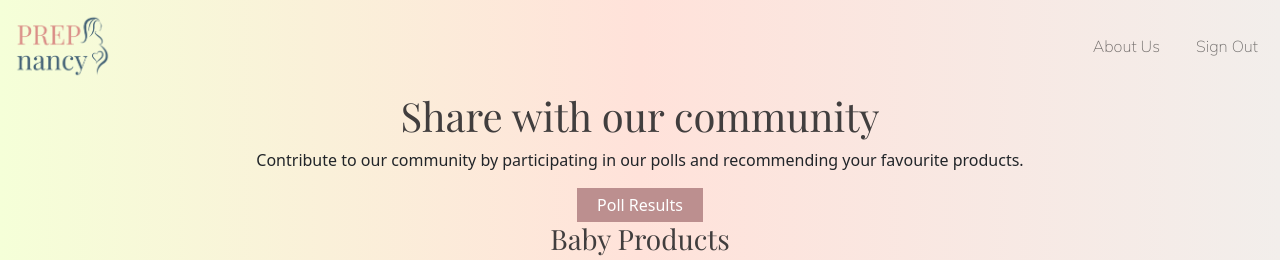
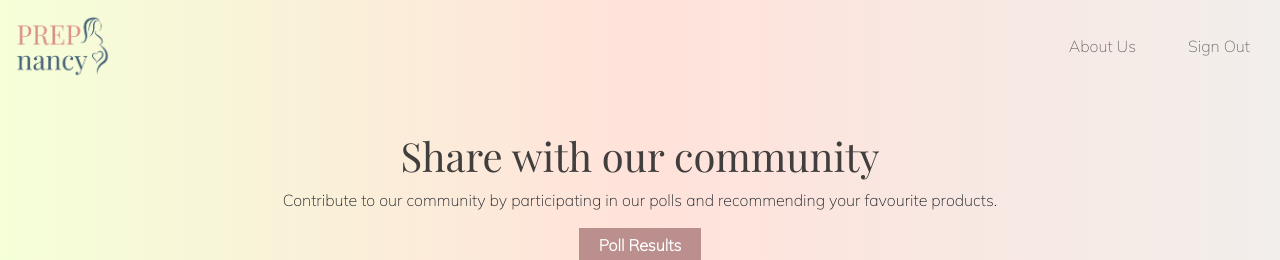
Before and after one commit to maegancp/maegancp.github.io, a PHP site: page /bulletin/bulletin.html in a window 1280 px wide. Shown: the top 260 px of the page. Run offline with PHP 8.4, Linux system fonts and the light colour scheme.

Commit message:
styling and linking

```diff
--- a/bulletin/bulletin.css
+++ b/bulletin/bulletin.css
@@ -80,7 +80,7 @@ body {
   width: 100%;
   text-align: center;
   color: whitesmoke;
-  background-color: whitesmoke;
+  background-color: rgb(255, 254, 254);
   box-shadow: 0 1px 1px rgba(0, 0, 0, 0.1), 0 2px 2px rgba(0, 0, 0, 0.1), 0 4px 4px rgba(0, 0, 0, 0.1), 0 8px 8px rgba(0, 0, 0, 0.1), 0 16px 16px rgba(0, 0, 0, 0.1);
 }
 @media (min-width: 600px) {
@@ -349,12 +349,13 @@ h3 {
   font-family: "Playfair Display", serif;
   color: rgb(65, 62, 62);
   text-align: center;
-  margin-top: 20vh;
+  margin-top: 10vh;
 }
 
 p {
   margin-bottom: 10vh;
   text-align: center;
+  font-family: "Mulish", sans-serif;
 }
 
 .center {
--- a/bulletin/bulletin.html
+++ b/bulletin/bulletin.html
@@ -29,37 +29,37 @@
       </a>
           <ul class="navbar-nav hstack">
             <li class="nav-item me-3">
-                <a class="nav-link" aria-current="page" href="../aboutus.html">About Us</a>
+                <a style="padding: 8px;" class="nav-link" aria-current="page" href="../aboutus.html">About Us</a>
             </li>
             <li class="nav-item">
-                <a class="nav-link" href="../index.html">Sign Out</a>
+                <a style="padding: 8px;" class="nav-link" href="../index.html">Sign Out</a>
             </li>
           </ul>
   </nav>
 
       <!-- <div class="body"> -->
           <div class="textbox1" style="text-align:center;">
-                <h1>Share with our community</h1>
-                <p>Contribute to our community by participating in our polls and recommending your favourite products. </p>
-                <button type="button" class="button"><a href="bulletinresult.html" style="color:white; text-decoration:none; margin-bottom:10vh;">Poll Results</a></button>
+                <h1 style="margin-top:5vh;">Share with our community</h1>
+                <p style="font-family: 'Mulish', sans-serif;">Contribute to our community by participating in our polls and recommending your favourite products. </p>
+                <button type="button" class="button"><a href="bulletinresult.html" style="color:white; text-decoration:none; margin-bottom:10vh; font-family: 'Mulish', sans-serif; font-weight:bold;">Poll Results</a></button>
           </div>
           <div class="container-fluid" id="app">
-                <h3>Baby Products</h3>
+                <h3 style="margin-top:10vh;">Baby Products</h3>
                 <div class="row pageContent center">
 
-                    <div class="card1 card col-3">
+                    <div class="card1 card col-3" style="margin-right: 10px; height:300px;">
                         <div class="content">
                             <h2 class="title"> Baby Pacifier</h2>
                             <button class="btnn" onclick="choosing('babypacifier')">take a poll</button>
                         </div>
                     </div>
-                    <div class="card1 card col-3">
+                    <div class="card1 card col-3" style="margin-right: 10px; height:300px;">
                         <div class="content">
                             <h2 class="title">Milk Bottle</h2>
                             <button class="btnn" onclick="choosing('milkbottle')">take a poll</button>
                         </div>
                     </div>
-                    <div class="card1 card col-3">
+                    <div class="card1 card col-3" style=" height:300px;">
                         <div class="content">
                             <h2 class="title">Pram</h2>
                             <button class="btnn" onclick="choosing('pram')">take a poll</button>
@@ -69,7 +69,7 @@
 
                 <h3>Body Care</h3>
                 <div class="row pageContent center">
-                    <div class="card2 card col-3">
+                    <div class="card2 card col-3" style="margin-right: 10px; height:300px;">
                         <div class="content">
                             <h2 class="title">Stretch Marks</h2>
                             <button class="btnn" onclick="choosing('stretchmark')">take a poll</button>
@@ -77,7 +77,7 @@
                         <!-- <img src="../img/stretch marks.png" alt="stretchmark" onclick="choosing('stretchmark')"> <br>
                         <a href="quiz.html?topic=stretchmark">Stretch Mark</a>  -->
                     </div>
-                    <div class="card2 card col-3">
+                    <div class="card2 card col-3" style="margin-right: 10px; height:300px;">
                         <div class="content">
                             <h2 class="title">Vitamins</h2>
                             <button class="btnn" onclick="choosing('vitamin')">take a poll</button>
@@ -86,7 +86,7 @@
                     </div>
                     <!-- <img src="../img/vitamins.png" alt="vitamin" onclick="choosing('vitamin')"> <br> <a href="quiz.html?topic=vitamin">Vitamin</a>  -->
 
-                <div class="card2 card col-3">
+                <div class="card2 card col-3" style="height:300px;">
                     <div class="content">
                         <h2 class="title">Body Oils</h2>
                         <button class="btnn" onclick="choosing('bodyoil')">take a poll</button>
@@ -109,10 +109,12 @@
                                       <li><a href="">Support</a></li>
                                   </ul>
 
-                                    <span class="nav-item"><a href="" class="nav-link"><i class="fa fa-facebook fa-lg"></i></a></span>
-                                    <span class="nav-item"><a href="" class="nav-link"><i class="fa fa-twitter fa-lg"></i></a></span>
-                                    <span class="nav-item"><a href="" class="nav-link"><i class="fa fa-github fa-lg"></i></a></span>
-                                    <span class="nav-item"><a href="" class="nav-link"><i class="fa fa-instagram fa-lg"></i></a></span>
+                                    <div style="color: rgb(65, 62, 62, 0.7); padding: 8px;">
+                                        <span class="nav-item"><a href="" class="nav-link" style="display:inline-block;margin-right: 10px;"><i class="fa fa-facebook fa-lg"></i></a></span>
+                                        <span class="nav-item"><a href="" class="nav-link" style="display:inline-block;margin-right: 10px;"><i class="fa fa-twitter fa-lg"></i></a></span>
+                                        <span class="nav-item"><a href="" class="nav-link" style="display:inline-block;margin-right: 10px;"><i class="fa fa-github fa-lg"></i></a></span>
+                                        <span class="nav-item"><a href="" class="nav-link" style="display:inline-block;"><i class="fa fa-instagram fa-lg"></i></a></span>
+                                    </div>
 
                                   <!-- <div class="row mt-5"> -->
                                     <p class="m-4 contactUs text-center">© PREPnancy 2022</p>
--- a/bulletin/bulletin.scss
+++ b/bulletin/bulletin.scss
@@ -133,7 +133,7 @@ body {
   width: 100%;
   text-align: center;
   color: whitesmoke;
-  background-color: whitesmoke;
+  background-color: rgb(255, 254, 254);
   box-shadow: 0 1px 1px rgba(0,0,0,0.1),
     0 2px 2px rgba(0,0,0,0.1),
     0 4px 4px rgba(0,0,0,0.1),
@@ -442,7 +442,7 @@ h3  {
   font-family: 'Playfair Display', serif;
   color: rgb(65, 62, 62);
   text-align: center;
-  margin-top: 20vh;
+  margin-top: 10vh;
 }
 
 p {
--- a/css/calendar.css
+++ b/css/calendar.css
@@ -53,7 +53,7 @@ body {
 
 /* (C3) BODY - INDIVIDUAL DAYS */
 .calBlank { background: rgba(0, 0, 0, 0.101); }
-.calToday { background: linear-gradient(to right, #eecda3ad, #ef629f56); }
+.calToday { background: linear-gradient(to right, #eecda37d, #ef629f2e); }
 .calToday .cellDate { color: black; }
 .calBody .calCell {
   border: 1px solid rgba(65, 62, 62, 0.1);
--- a/css/styleM.css
+++ b/css/styleM.css
@@ -127,9 +127,9 @@ h1 {
     text-align:center;
 }
 
-p {
+/* p {
     font-weight: bold;
-}
+} */
 
 .resize {
     width: 90%;
--- a/js/database.js
+++ b/js/database.js
@@ -66,9 +66,9 @@ if (document.title == "Community Contributions") {
                 cnt += 1;
               }
             }
-            document.getElementById("podium0").innerText = "🥇" + top3[0];
-            document.getElementById("podium1").innerText = "🥈" + top3[1];
-            document.getElementById("podium2").innerText = "🥉" + top3[2];
+            document.getElementById("podium0").innerHTML = "🥇" + "<br>&nbsp" + top3[0] + "&nbsp";
+            document.getElementById("podium1").innerHTML = "🥈" + "<br>&nbsp" + top3[1] + "&nbsp";
+            document.getElementById("podium2").innerHTML = "🥉" + "<br>&nbsp" + top3[2] + "&nbsp";
             // bar(["🥈"+top3[1], "🥇"+top3[0], "🥉"+top3[2]])
           })
           .catch((error) => {
```
Also changed, not shown: bulletin/bulletinresult.html (+6 -4 lines), css/podium.css (+7 -7 lines), img/pexels-william-fortunato-6393383.jpg, 1 other file.
